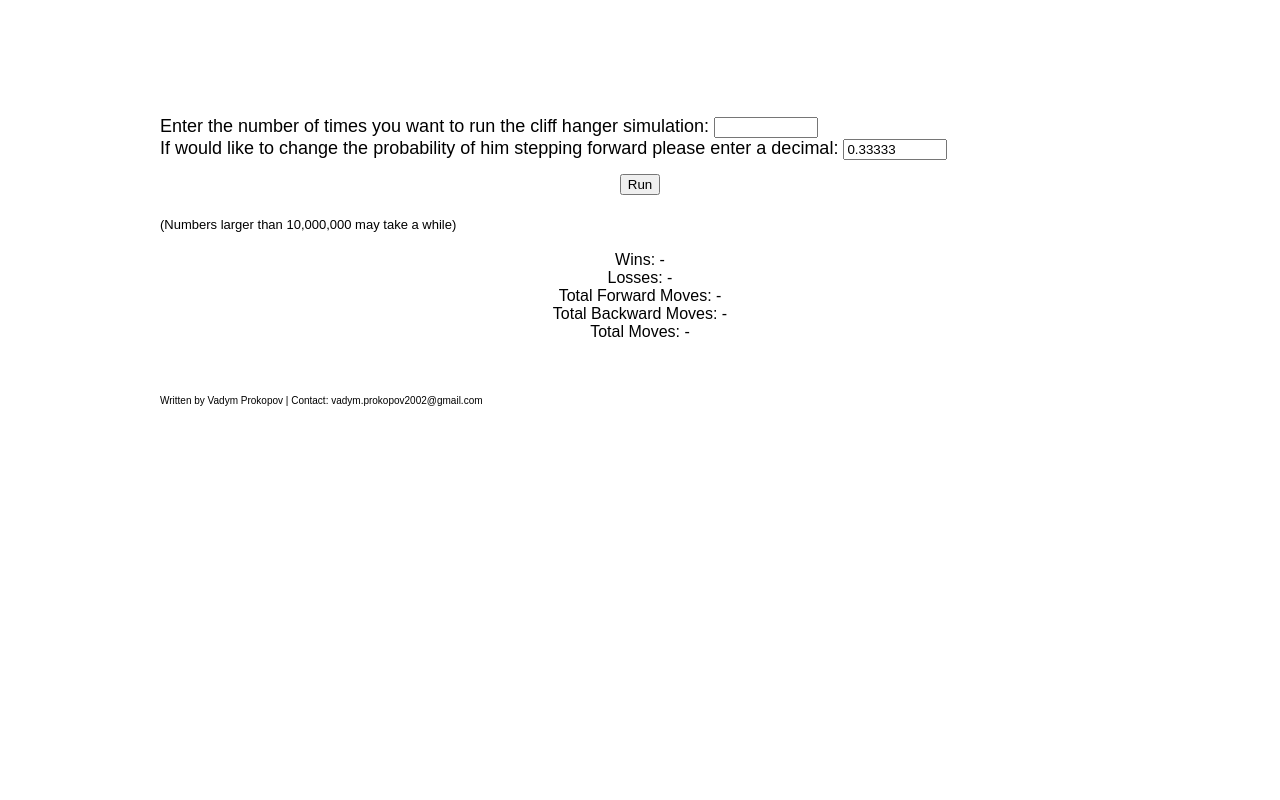
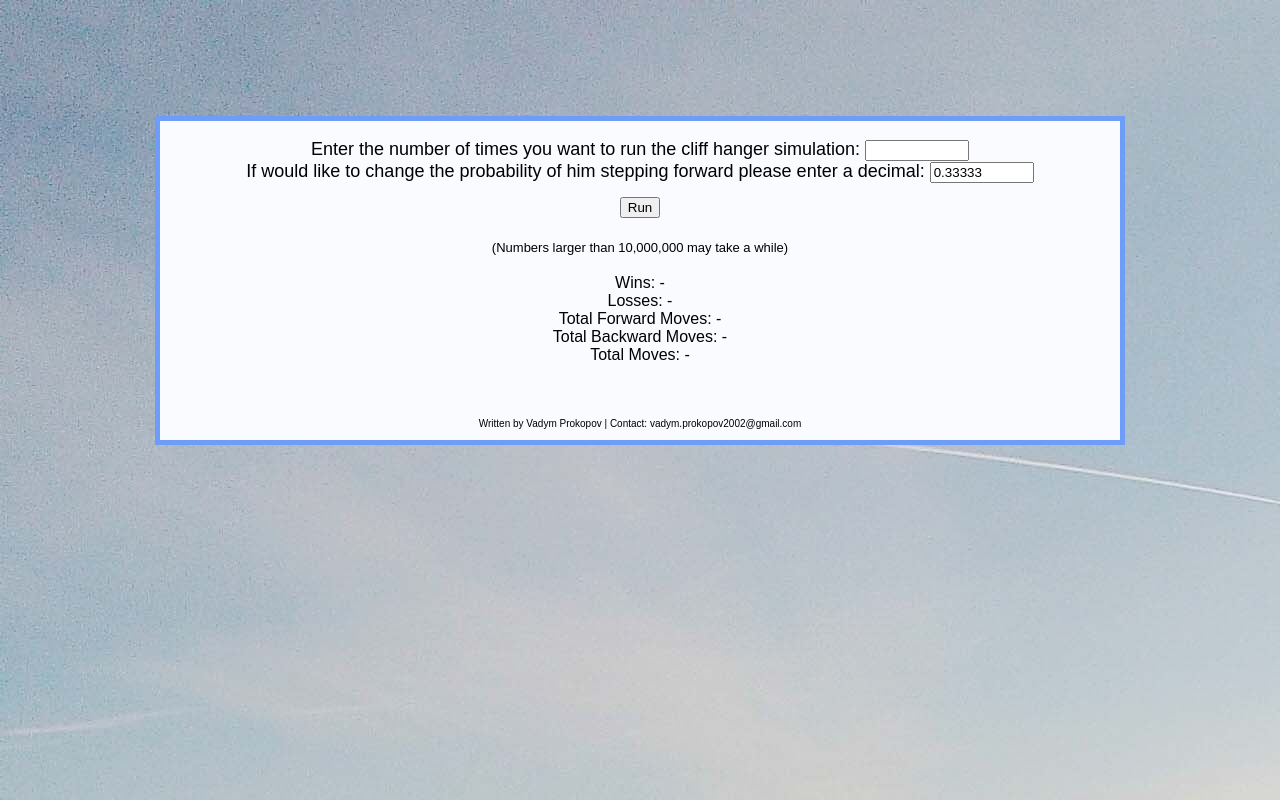
Before and after one commit to TreeElf/treeelf.github.io, a plain HTML site: page cliffhanger/cliffhanger.html in a window 1280 px wide. Drawn offline with Linux system fonts and the light colour scheme.

Commit message:
added css file

```diff
--- a/cliffhanger/cliffhanger.html
+++ b/cliffhanger/cliffhanger.html
@@ -3,34 +3,20 @@
   <head>
     <meta charset="utf-8">
     <meta name="viewport" content="width=device-width">
-    <link href="index.css" rel="stylesheet" type="text/css" />
-    <style>
-    .content {
-        max-width: 960px;
-        margin: auto;
-    }
-	.texte {
-        max-width: 960px;
-        margin: auto;
-		text-align: center;
-    }
-	.runbutton {
-		width:200px;
-		max-width: 960px;
-        margin: auto;
-		text-align: center;
-	}
-</style>
+    <link href="styles.css" rel="stylesheet"/>
+
   </head>
 
-  <body>
+  <body background="light-love-clouds-river.jpg" background-size="100">
+  	<div>
+  	  <br><br><br><br><br><br>
 
-  <br><br><br><br><br><br>
-    <font face="Arial" size="4">
-<div class="content">Enter the number of times you want to run the cliff hanger simulation:
+<div class="boxed">
+<br>    <font face="Arial" size="4">
+<div class="content1">Enter the number of times you want to run the cliff hanger simulation:
 <input type="number" id="inp" step="1" min="1" max="10000000" pattern="[0-9]{10}"/>
 </div>
-<div class="content">
+<div class="content1">
 If would like to change the probability of him stepping forward please enter a decimal:
 <input value="0.33333" type="number" id="prob" step="1" min="1" max="10000000" pattern="[0-9]{10}"/>
 </div>
@@ -42,7 +28,7 @@ If would like to change the probability of him stepping forward please enter a d
 </font>
 
 <font face="Arial" size="2">
-  <div class="content">
+  <div class="content1">
 <br>(Numbers larger than 10,000,000 may take a while)</font>
 </div>
 <br>
@@ -67,11 +53,14 @@ Total Forward Moves: -
 <div id="tm" class="texte">
   Total Moves: -
 </div>
+
 </font>
 <br><br><br>
 <font face="Arial" size="1">
-<div class="content">
+<div class="content1">
   Written by Vadym Prokopov | Contact: vadym.prokopov2002@gmail.com
+  <br /><br />
+</div>
 </div>
 </font>
     <script>
--- /dev/null
+++ b/cliffhanger/styles.css
@@ -0,0 +1,27 @@
+
+.content1 {
+    max-width: 960px;
+    margin: auto;
+
+}
+.texte {
+    max-width: 960px;
+    margin: auto;
+    text-align: center;
+}
+.runbutton {
+	width:200px;
+    max-width: 960px;
+    margin: auto;
+	text-align: center;
+}
+.boxed {
+    border: 5px solid #6d9cf9;
+    max-width: 960px;
+    margin: auto;
+    text-align: center;
+    background-color: #f9fbff;
+}
+.body {
+    background-image: url("light-love-clouds-river.jpg");
+}
```
Also changed, not shown: cliffhanger/light-love-clouds-river.jpg (added).
